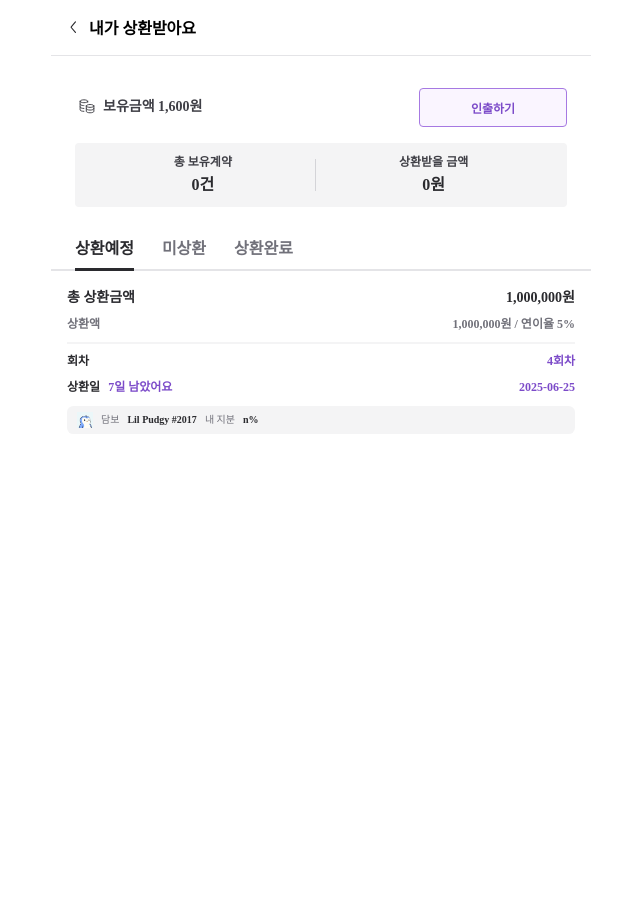
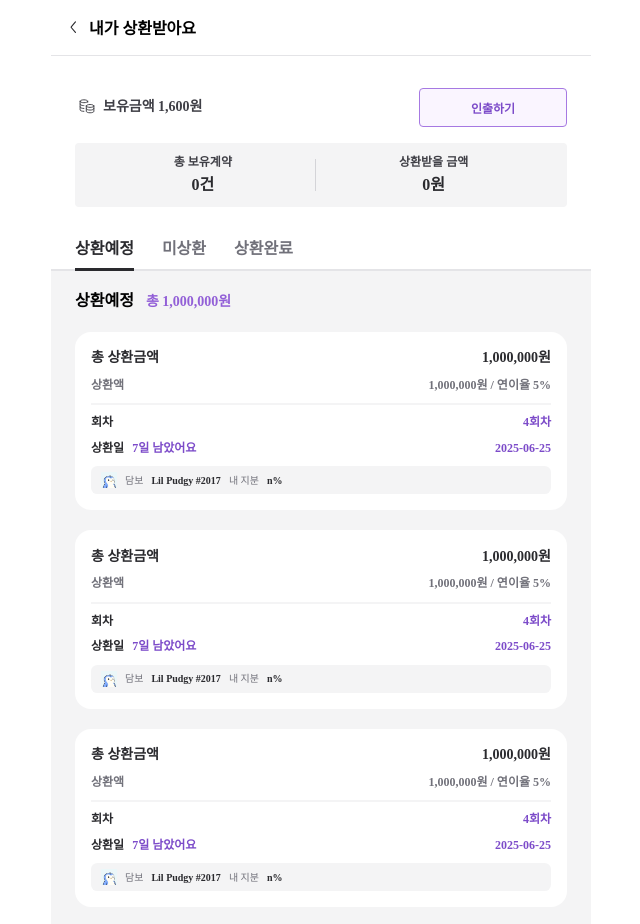
Before and after one commit to Damborghinii/Damborghinii-Client, a React (Vite) app: page /repayment-received in a window 1280 px wide. Shown: the top 924 px of the page, without its empty margins (319-959 px from the left). Before the commit the page ends 800 px from the top, so only its background shows below. Built offline with nearby package versions, Linux system fonts and the light colour scheme.

Commit message:
feature/#22: 정산관리 플로우 구현

```diff
--- a/src/pages/adjustment/containers/AdjustmentGiving.tsx
+++ b/src/pages/adjustment/containers/AdjustmentGiving.tsx
@@ -16,9 +16,9 @@ export const GivingAdjustment = () => {
           상환예정
           <BodyText>총 1,000,000원</BodyText>
         </RowInfo>
-        <BottomSection expectedMoney="" />
-        <BottomSection expectedMoney="총 1,000,000원" />
-        <BottomSection expectedMoney="총 1,000,000원" />
+        <BottomSection />
+        <BottomSection />
+        <BottomSection />
       </BottomWrapper>
     </Wrapper>
   );
--- a/src/pages/adjustment/containers/AdjustmentReceived.tsx
+++ b/src/pages/adjustment/containers/AdjustmentReceived.tsx
@@ -11,7 +11,15 @@ export const AdjustmentReceived = () => {
       <SubTopBar title="내가 상환받아요" />
       <AdjustmentCard balance="1,600원" />
       <AdjustmentTab />
-      <BottomSection expectedMoney="총 1,000,000원" />
+      <BottomWrapper>
+        <RowInfo>
+          상환예정
+          <BodyText>총 1,000,000원</BodyText>
+        </RowInfo>
+        <BottomSection />
+        <BottomSection />
+        <BottomSection />
+      </BottomWrapper>
     </Wrapper>
   );
 };
@@ -22,3 +30,38 @@ const Wrapper = styled.div`
   display: flex;
   flex-direction: column;
 `;
+
+const BottomWrapper = styled.div`
+  width: 100%;
+
+  display: flex;
+  flex-direction: column;
+
+  gap: 1.25rem;
+
+  flex-grow: 1;
+
+  padding: 0 1.5rem;
+  padding-bottom: 2rem;
+
+  background-color: ${({ theme }) => theme.color.neutral.B00};
+`;
+
+const RowInfo = styled.div`
+  width: 100%;
+  display: flex;
+  align-items: center;
+
+  gap: 0.75rem;
+
+  padding-top: 1.25rem;
+
+  ${({ theme }) => theme.typography["body1-2"]}
+`;
+
+const BodyText = styled.h2`
+  padding-top: 0.1rem;
+  ${({ theme }) => theme.typography["body2-2"]}
+
+  color: ${({ theme }) => theme.color.primary.P50}
+`;
```
Also changed, not shown: src/pages/adjustment/_components/BottomSection.tsx (+4 -4 lines).
